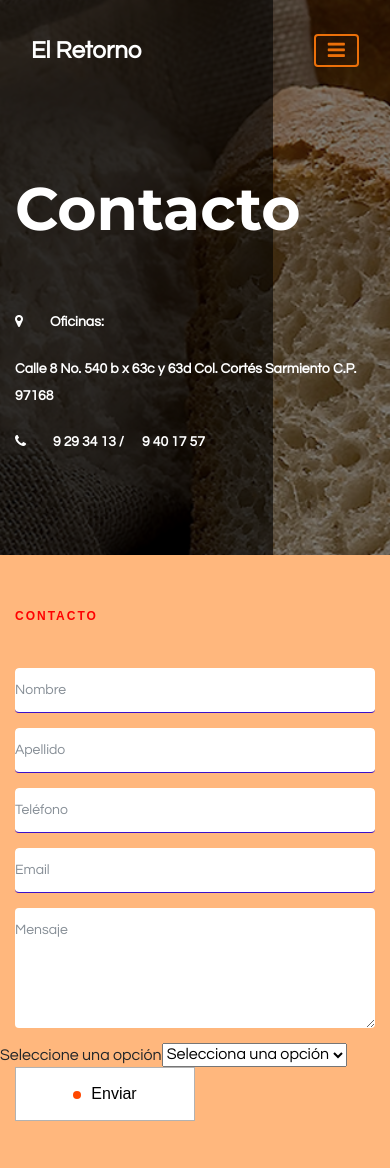
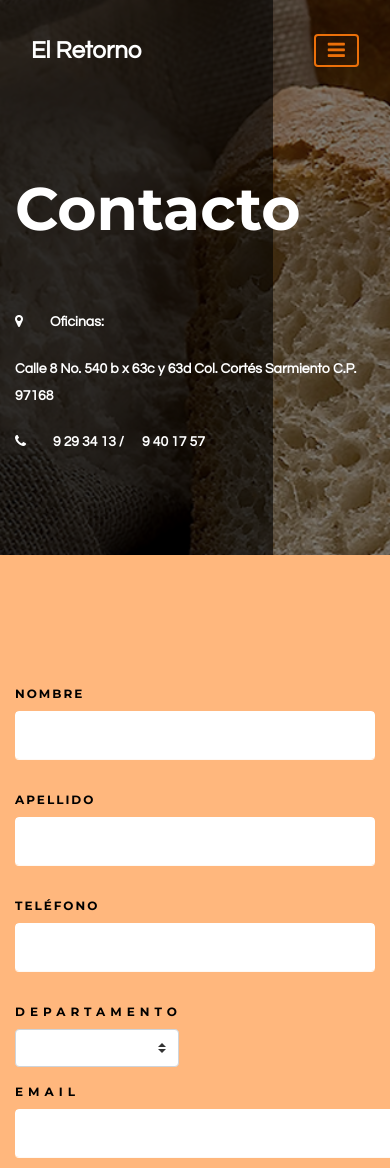
Before and after one commit to Kichye/retorno, a PHP site: page /contact.html in a window 390 px wide. Shown: the top 1168 px of the page. Run offline with PHP 8.4, Linux system fonts and the light colour scheme; some libraries are stand-ins or nearby versions.

Commit message:
cambios 25/05/2022

```diff
--- a/contact.html
+++ b/contact.html
@@ -31,7 +31,7 @@
 
 </head>
 
-<body>
+<body id="containercontact">
     <!-- Preloader -->
     <div id="preloader">
         <div class="caviar-load"></div>
@@ -98,9 +98,7 @@
                                 </li>
                             </ul>
                             <!-- Search Btn -->
-                            <div class="caviar-search-btn">
 
-                            </div>
                         </div>
                     </nav>
                 </div>
@@ -135,39 +133,58 @@
         <div class="contact-form-area d-flex justify-content-end">
             <div class="contact-form">
                 <div class="contact-form-title">
-                    <p>Contacto</p>
+
+                    <div id="sugerencias"></div>
                 </div>
-                <form action="#">
-                    <div class="row">
-                        <div class="col-12">
-                            <input type="text" class="form-control" placeholder="Nombre">
+
+                <form class="needs-validation" novalidate>
+                    <div class="form-row">
+                      <div class="col-md-6 mb-3">
+                        <label for="validationTooltip01">Nombre</label>
+                        <input type="text" class="form-control" id="validationTooltip01" value="" required>
+                      </div>
+                      <div class="col-md-6 mb-3">
+                        <label for="validationTooltip02">Apellido</label>
+                        <input type="text" class="form-control" id="validationTooltip02" value="" required>
+                      </div>
+                    </div>
+                    <div class="form-row">
+                      <div class="col-md-6 mb-3">
+                        <label for="validationTooltip03">Teléfono</label>
+                        <input type="text" class="form-control" id="validationTooltip03" required>
+
+                      </div>
+                      <div class="col-md-3 mb-3">
+                        <div class="departamento">
+                        <label for="validationTooltip04">Departamento</label>
+                        <select class="custom-select" id="validationTooltip04" required>
+                          <option selected disabled value=""></option>
+                          <option>Ventas</option>
+                          <option>Compras</option>
+                          <option>Recursos Humanos</option>
+                        </select>
                         </div>
-                        <div class="col-12">
-                            <input type="email" class="form-control" placeholder="Apellido">
+                      </div>
+                      <div class="col-md-6 mb-3">
+                        <div class="email">
+                        <label for="validationTooltip02">Email</label>
+                        <input type="text" class="form-control" id="validationemail" value="" required>
+                       </div>
+                      </div>
+
+                      <form class="was-validated">
+                        <div class="mensaje">
+
+                          <label for="validationTextarea">Mensaje</label>
+                          <textarea class="form-control is-invalid" id="validationTextarea" placeholder="Escribe aquí" required></textarea>
+
                         </div>
-                        <div class="col-12">
-                            <input type="email" class="form-control" placeholder="Teléfono">
-                        </div>
-                        <div class="col-12">
-                            <input type="email" class="form-control" placeholder="Email">
-                        </div>
+                      </form>
 
-                        <div class="col-12">
-                            <textarea name="message" class="form-control" id="Message" cols="30" rows="10" placeholder="Mensaje"></textarea>
-                        </div>
-                        <form>
-                            Seleccione una opción
-                            <select>
-                                <option disabled selected=""> Selecciona una opción </option>
-                                <option>Ventas</option>
-                                <option>Compras</option>
-                                <option>Recursos Humanos</option>
-                            </select>
-                        </form>
-                        <div class="col-12">
-                            <button type="submit" class="btn caviar-btn"><span></span>Enviar</button>
-                        </div>
                     </div>
+                    <div class="btnenviar">
+                    <a href="" class="btn caviar-btn"><span></span>Enviar</a>
+                </div>
                 </form>
             </div>
         </div>
@@ -175,6 +192,7 @@
             <img src="imge/banner_3.png" alt="">
         </div>
     </div>
+
     <!-- ***** Contact Area End ***** -->
 
     <!-- ***** Footer Area Start ***** -->
--- a/index.html
+++ b/index.html
@@ -73,7 +73,7 @@
                         <div class="collapse navbar-collapse" id="caviarNav">
                             <ul class="navbar-nav ml-auto" id="caviarMenu">
                                 <li class="nav-item active">
-                                    <a class="nav-link" href="#home">Inicio<span class="sr-only">(current)</span></a>
+                                    <a class="nav-link" href="index.html">Inicio<span class="sr-only">(current)</span></a>
                                 </li>
 
                                 <li class="nav-item">
@@ -302,6 +302,8 @@
                     <div class="footer-text">
                         <a href="#" class="navbar-brand">El Retorno</a>
                         <p>©2022. Con el Sabor de Yucatán S.A de C.V. Todos los Derechos Reservados</p>
+
+
                     </div>
                 </div>
             </div>
--- a/servicios.html
+++ b/servicios.html
@@ -70,7 +70,7 @@
                         <div class="collapse navbar-collapse" id="caviarNav">
                             <ul class="navbar-nav ml-auto" id="caviarMenu">
                                 <li class="nav-item active">
-                                    <a class="nav-link" href="#home">Inicio <span class="sr-only">(current)</span></a>
+                                    <a class="nav-link" href="index.html">Inicio <span class="sr-only">(current)</span></a>
                                 </li>
 
                                 <li class="nav-item">
--- a/style.css
+++ b/style.css
@@ -794,6 +794,7 @@ li {
 
 .about-us-content > p {
     margin-bottom: 0;
+    text-justify: auto;
 }
 
 .about-us-second-part {
@@ -1005,10 +1006,10 @@ li {
     margin-right: 67.5px;
 }
 
-.reservation-form .form-control,
+
 .contact-form .form-control {
     border: none;
-    border-bottom: 1px solid #2903d3ea;
+    border-bottom: 1px solid #ffffffea;
     border-radius: 100;
     margin-bottom: 15px;
     padding: 15px 0;
@@ -1022,7 +1023,13 @@ li {
 .contact-form .form-control:focus {
     box-shadow: none;
     color: rgb(0, 0, 0);
+    color: #000000;
+    background-color: #fff;
+    border-color: #e05607;
+    outline: 0;
+    box-shadow: 0 0 0 0.2rem rgba(212, 76, 13, 0.562);
 }
+
 
 .reservation-form textarea.form-control,
 .contact-form textarea.form-control {
@@ -1033,7 +1040,7 @@ li {
 /* Footer Area CSS */
 
 .caviar-footer-area {
-    background-color: #000000;
+    background-color: #bd61453d;
     padding: 40px 0;
     text-align: center;
 }
@@ -1062,7 +1069,7 @@ li {
 }
 
 .breadcumb-content h2 {
-    color: #fff;
+    color: rgb(255, 255, 255);
     font-size: 60px;
     line-height: 1;
     margin-bottom: 70px;
@@ -1090,13 +1097,13 @@ li {
     border: none;
     background-color: transparent;
     font-size: 12px;
-    font-weight: 600;
+    font-weight: 500;
     text-transform: uppercase;
     letter-spacing: 2px;
     margin: 0 15px;
     cursor: pointer;
     color: rgba(0, 0, 0, 0.60);
-    font-family: 'Work Sans', sans-serif;
+    font-family: 'Montserrat', sans-serif;
     outline: none;
 }
 
@@ -1163,7 +1170,7 @@ li {
     border-radius: 50%;
     line-height: 42px;
     font-size: 20px;
-    color: #fff;
+    color: rgb(255, 255, 255);
     margin-right: 30px;
     text-align: center;
     -webkit-transition-duration: 500ms;
@@ -1182,7 +1189,7 @@ li {
 /* Contact Area CSS */
 
 .breadcumb-content > p {
-    color: #fff;
+    color: rgb(255, 255, 255);
     font-size: 14px;
     font-weight: 600;
     margin-bottom: 20px;
@@ -1193,7 +1200,7 @@ li {
 }
 
 .breadcumb-content p a {
-    color: #fff;
+    color: rgb(255, 255, 255);
     margin-right: 15px;
     display: inline-block;
 }
@@ -1219,7 +1226,74 @@ li {
     letter-spacing: 2px;
     color: #ff0000;
     margin-bottom: 40px;
-    font-family: 'Work Sans', sans-serif;
+    font-family: 'Montserrat', sans-serif;
+}
+
+
+#containercontact div.mb-3{
+
+    font-size: 12px;
+    text-transform: uppercase;
+    font-weight: 600;
+    letter-spacing: 2px;
+    color: #000000;
+    margin-bottom: 100px;
+    font-family: 'Montserrat', sans-serif;
+
+}
+.mensaje{
+    font-size: 12px;
+    text-transform: uppercase;
+    font-weight: 600;
+    letter-spacing: 5px;
+    color: #000000;
+    margin-bottom: .1px;
+    font-family: 'Montserrat', sans-serif;
+    width: 400px;
+}
+
+
+.departamento{
+    font-size: 12px;
+    text-transform: uppercase;
+    font-weight: 600;
+    letter-spacing: 5px;
+    color: #000000;
+    margin-bottom: .4px;
+    font-family: 'Montserrat', sans-serif;
+    width: 300px;
+}
+
+.btnenviar{
+    font-size: 12px;
+    text-transform: uppercase;
+    font-weight: 600;
+    letter-spacing: 2px;
+    color: #c20606;
+    margin-bottom: 20px;
+    font-family: 'V', sans-serif;
+}
+
+#sugerencias{
+    font-size: 12px;
+    text-transform: uppercase;
+    font-weight: 600;
+    letter-spacing: 5px;
+    color: #0a3ad8;
+    margin-bottom: 80px;
+    font-family: 'Montserrat', sans-serif;
+    width: 400px;
+}
+
+.email{
+    font-size: 12px;
+    text-transform: uppercase;
+    font-weight: 600;
+    letter-spacing: 5px;
+    color: #000000;
+    margin-bottom: .4px;
+    font-family: 'Montserrat', sans-serif;
+    width: 400px;
 }
 
 /* Regular Page Area CSS */
```
Also changed, not shown: menu.html (+4 -4 lines).
